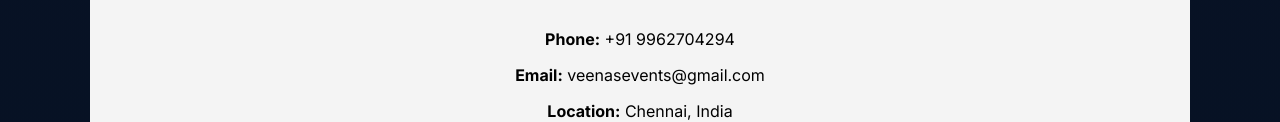
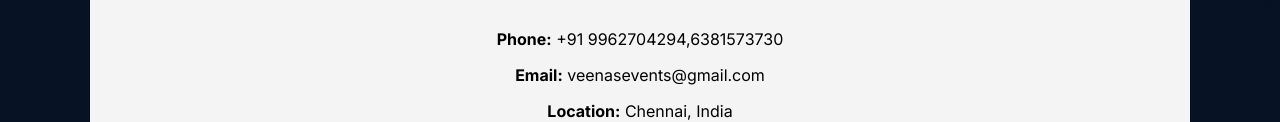
Before and after one commit to veenasevents/VEENAS-EVENTS-WEBSITE, a plain HTML site: page index.html in a window 1280 px wide. Shown: the part 1773-1895 px from the top of the page. Drawn offline with Linux system fonts and the light colour scheme.

Commit message:
Update index.html

```diff
--- a/index.html
+++ b/index.html
@@ -123,7 +123,7 @@
         <button type="submit" style="background:#ff6600;color:#fff;padding:10px 20px;border:none;border-radius:5px;cursor:pointer;">Send Enquiry</button>
       </form>
       <div style="margin-top:2rem;">
-        <p><strong>Phone:</strong> +91 9962704294</p>
+        <p><strong>Phone:</strong> +91 9962704294,6381573730</p>
         <p><strong>Email:</strong> veenasevents@gmail.com</p>
         <p><strong>Location:</strong> Chennai, India</p>
       </div>
```
